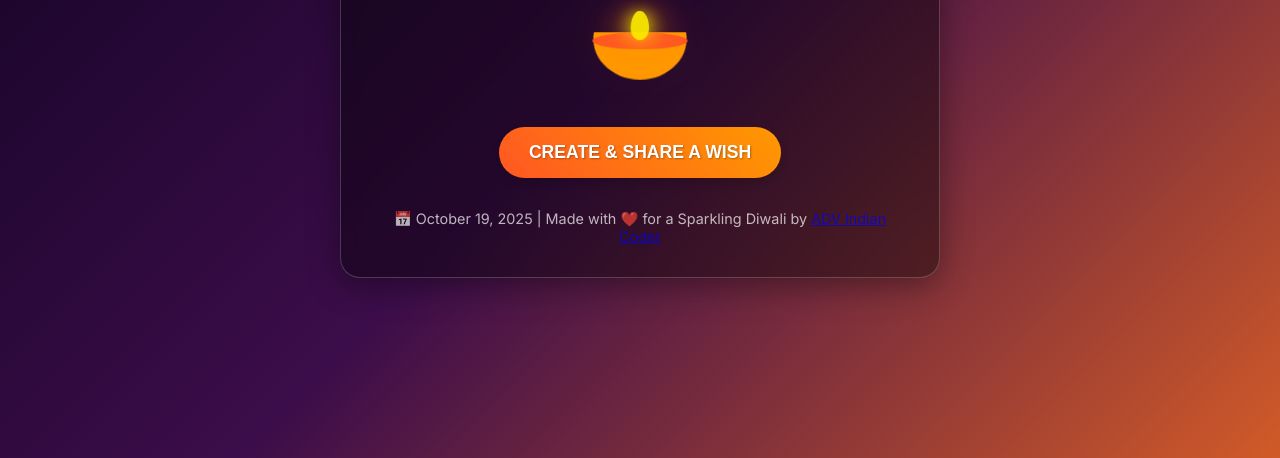
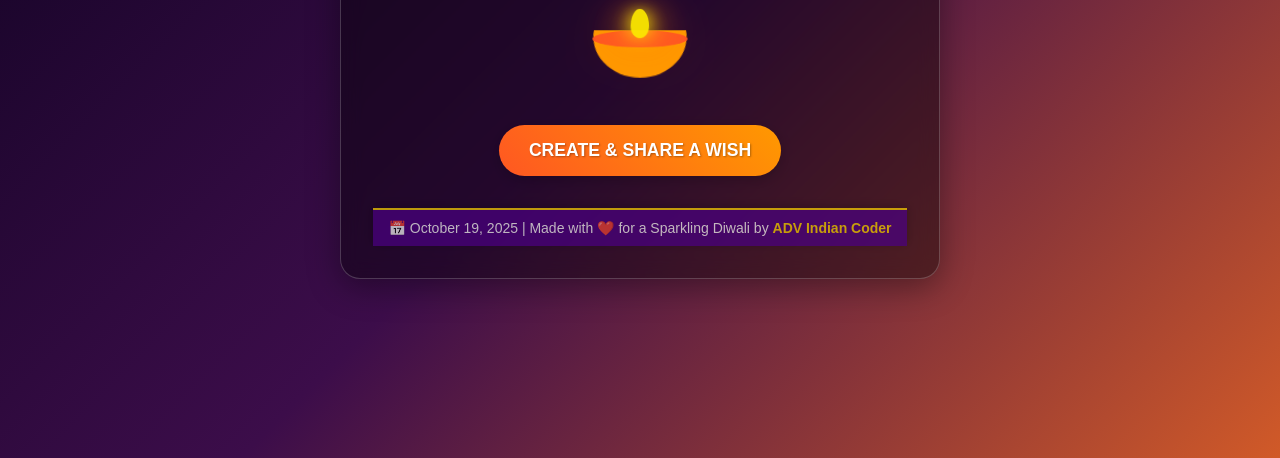
Before and after one commit to Vinaykumarmahato/Happy-Diwali-2025, a plain HTML site: page index.html in a window 1280 px wide. Shown: the part 342-800 px from the top of the page. Drawn offline with nearby package versions, Linux system fonts and the light colour scheme.

Commit message:
Update index.html

```diff
--- a/index.html
+++ b/index.html
@@ -508,7 +508,17 @@
                 const dateString = today.toLocaleDateString('en-US', {
                     year: 'numeric', month: 'long', day: 'numeric'
                 });
-footer.innerHTML = `📅 ${dateString} | Made with ❤️ for a Sparkling Diwali by <a href="https://www.youtube.com/@ADVIndianCoder-i9y" target="_blank">ADV Indian Coder</a>`;
+footer.innerHTML = `<span style="
+    color: #ffffff;
+    background-color: #4b0082;
+    text-align: center;
+    display: block;
+    padding: 10px 0;
+    font-family: Arial, sans-serif;
+    font-size: 14px;
+    border-top: 2px solid gold;
+    box-shadow: 0 -2px 10px rgba(0,0,0,0.3);
+">📅 ${dateString} | Made with ❤️ for a Sparkling Diwali by <a href="https://www.youtube.com/@ADVIndianCoder-i9y" target="_blank" style="color: gold; text-decoration: none; font-weight: bold;">ADV Indian Coder</a></span>`;
             }
 
             // --- Sparkle Animation on Canvas --- //
```
